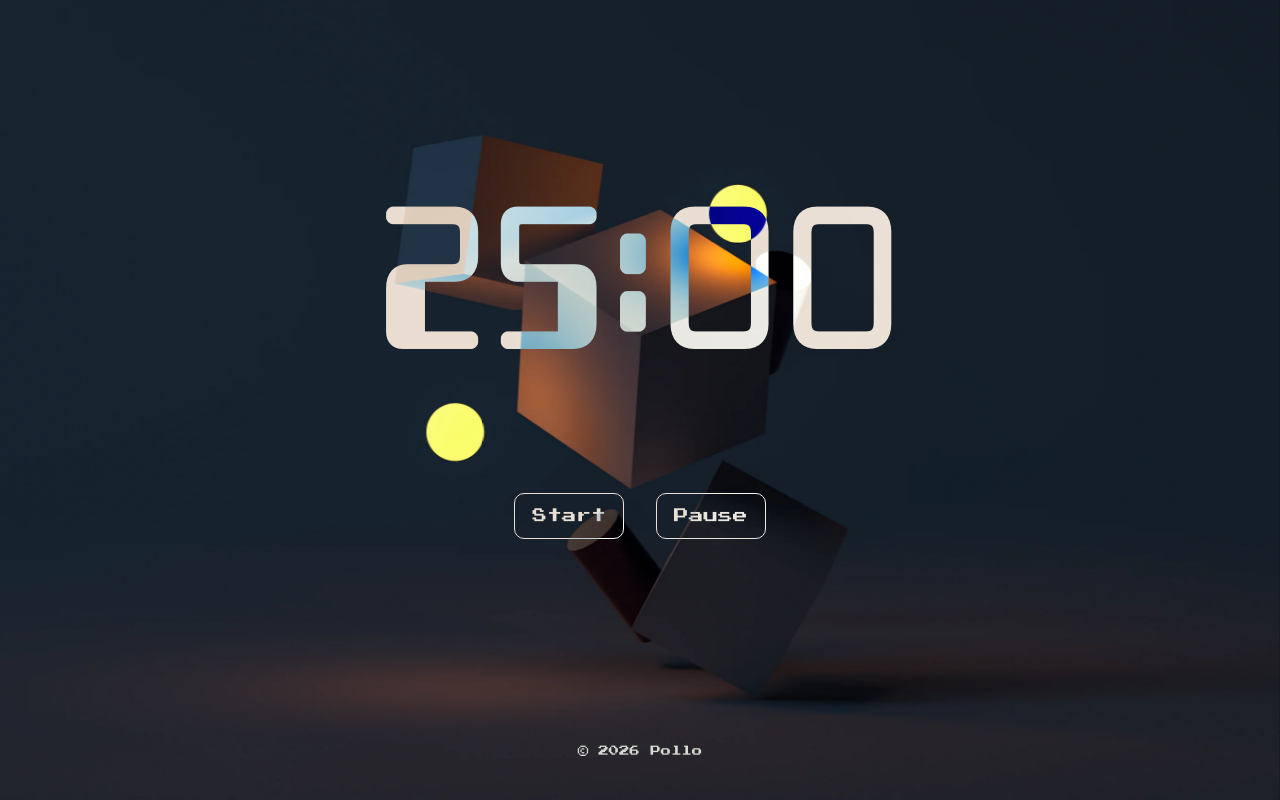
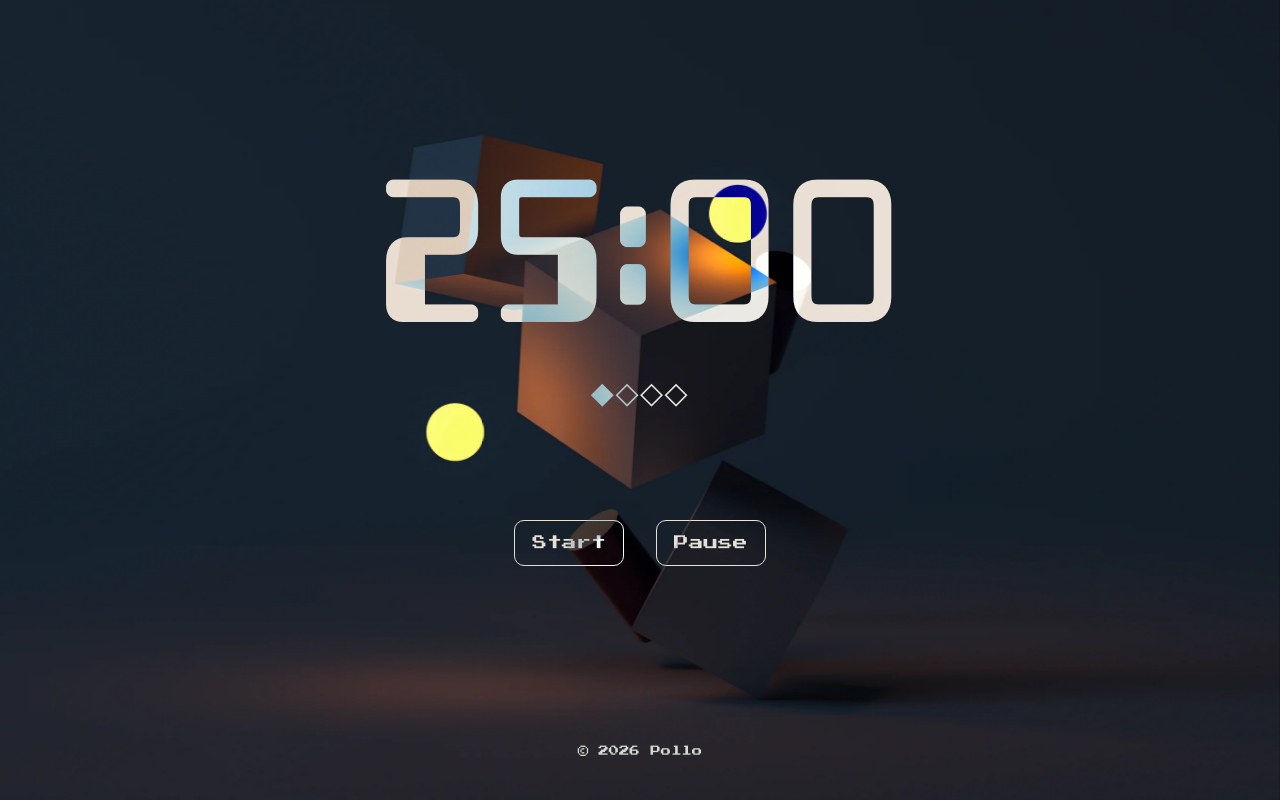
Before and after one commit to PolloArrostoBenCotto/pomodoro, a FastAPI app: page / in a window 1280 px wide. Run offline with FastAPI, Linux system fonts and the light colour scheme.

Commit message:
at least working

```diff
--- a/static/css/style.css
+++ b/static/css/style.css
@@ -54,9 +54,17 @@ a { color: inherit; text-underline-offset: 3px; }
   padding: 80px 0px 32px;
 }
 
+.prog {
+  font-family: 'number';
+  letter-spacing: 0.05em;
+  font-size: 30px;
+  line-height: 1;
+  margin: 0 0 1.5rem;
+  text-align: center;
+}
+
 .controls{
-  display: grid;
-  grid-template-columns: 1fr 1fr;
+  display: flex;
   align-items: center;
   justify-content: center;
   padding: 80px 20px 32px;
@@ -88,6 +96,7 @@ h1 {
   text-decoration: none;
   border-radius: 10px;
   font-size: .92rem;
+  transition: all .1s ease;
 }
 
 .button:hover {
--- a/templates/index.html
+++ b/templates/index.html
@@ -13,9 +13,11 @@
         <main id="top">
             <div class="container hero">
                 <h1>25:00</h1>
+                <a class="prog"></a>
                 <div class="controls">
                     <a class="button" onclick="StartPomoLong()">Start</a>
                     <a class="button" onclick="PausePomoLong()">Pause</a>
+                    <a class="button" onclick="RestartPomoLong()" id="restart">Restart</a>
                 </div>
             </div>
 
@@ -27,6 +29,9 @@
     let mins = 25;
     let secs = 0;
     let timer;
+    let longfinish = 1;
+    document.getElementById("restart").style.visibility="hidden";
+        document.getElementById("restart").style.display="none";
 
     function StartPomoLong() {
         clearInterval(timer);
@@ -37,11 +42,20 @@
         clearInterval(timer);
     }
 
+    function RestartPomoLong() {
+        clearInterval(timer);
+        mins = 25;
+        secs = 0;
+        document.querySelector('h1').textContent = `${mins}:${secs < 10 ? '0' : ''}${secs}`;
+        document.getElementById("restart").style.visibility="hidden";
+        document.getElementById("restart").style.display="none";
+    }
+
     function updateTimer() {
         if (secs === 0) {
             if (mins === 0) {
                 clearInterval(timer);
-                alert("Time's up!");
+                longfinish++;
                 return;
             }
             mins--;
@@ -50,5 +64,16 @@
             secs--;
         }
         document.querySelector('h1').textContent = `${mins}:${secs < 10 ? '0' : ''}${secs}`;
+        if (mins !== 25) {
+            document.getElementById("restart").style.visibility="visible";
+            document.getElementById("restart").style.display="inherit";
+        }
     }
+    for (let i = 0; i < longfinish; i++) {
+        document.querySelector('.prog').innerHTML += '&#9670;';
+    }
+    for (let i = 0; i < (4-longfinish); i++) {
+        document.querySelector('.prog').innerHTML += '&#9671;';
+    }
+
 </script>
```
